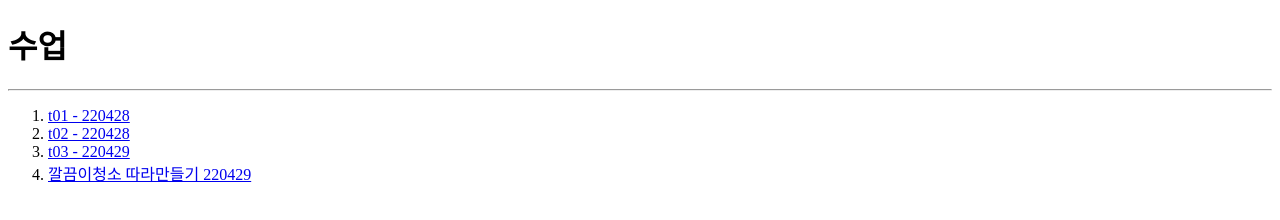
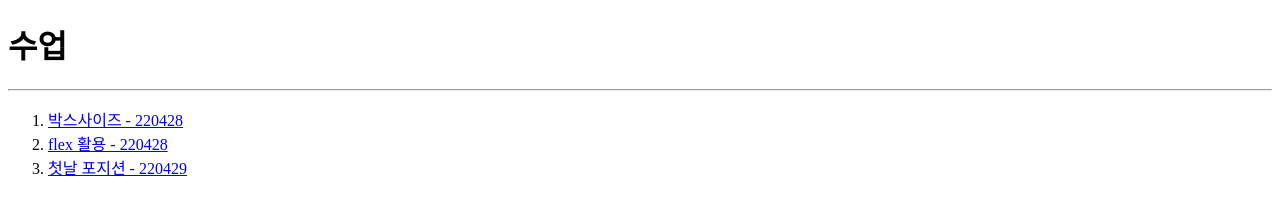
Before and after one commit to yeosong613/yeosong613.github.io, a plain HTML site: page index.html in a window 1280 px wide. Drawn offline with Linux system fonts and the light colour scheme.

Commit message:
Add files via upload

```diff
--- a/index.html
+++ b/index.html
@@ -15,16 +15,13 @@
 
     <ol>
         <li>
-            <a href="t01.html" target="_blank">t01 - 220428</a>
+            <a href="t01.html" target="_blank">박스사이즈 - 220428</a>
         </li>
         <li>
-            <a href="t02.html" target="_blank">t02 - 220428</a>
+            <a href="t02.html" target="_blank">flex 활용 - 220428</a>
         </li>
         <li>
-            <a href="t03.html" target="_blank">t03 - 220429</a>
-        </li>
-        <li>
-            <a href="index.html" target="_blank"> 깔끔이청소 따라만들기 220429</a>
+            <a href="t03.html" target="_blank">첫날 포지션 - 220429</a>
         </li>
 
     </ol>
```
